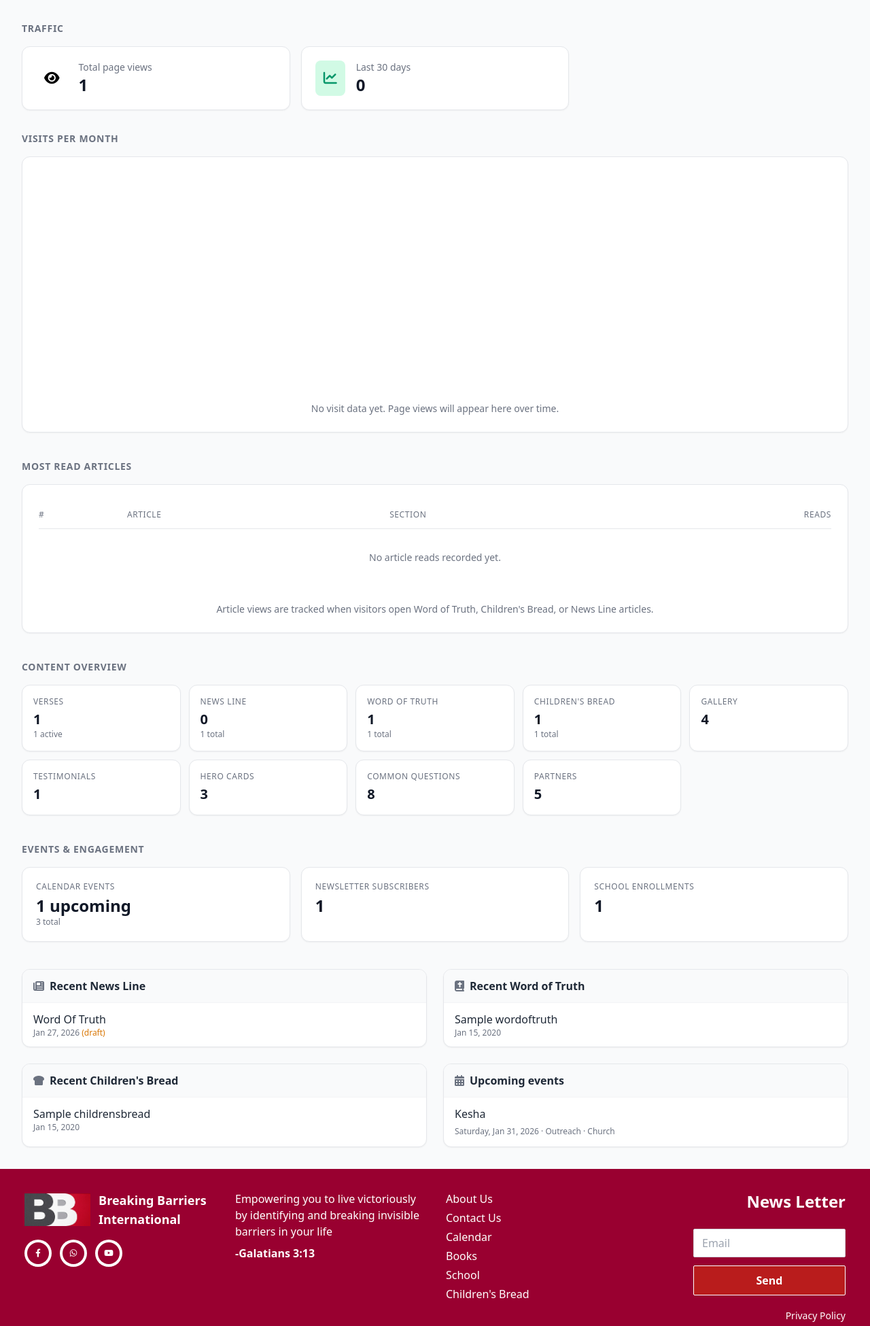
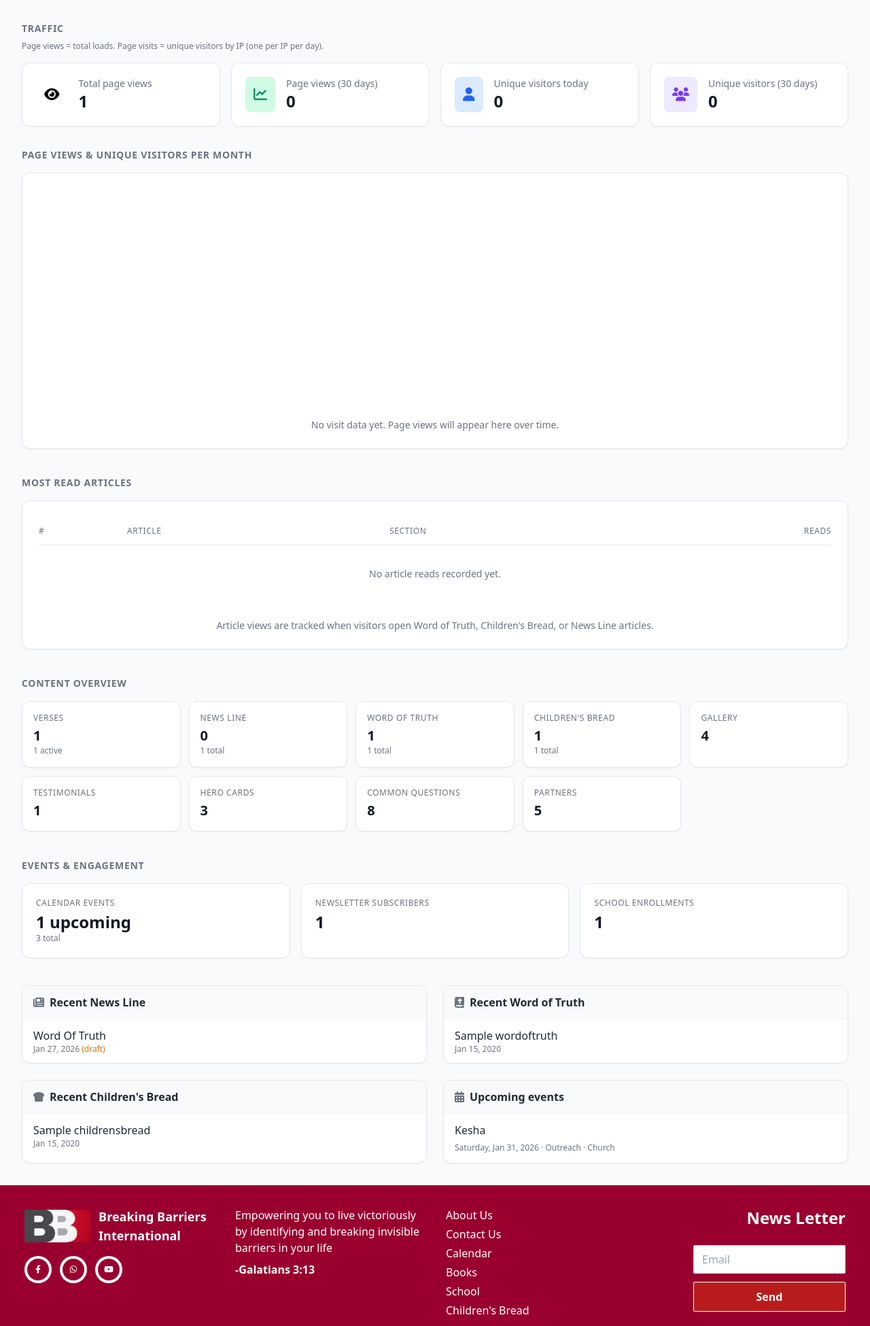
Before and after one commit to MukoyaKuya/Breaking-Barriers-, a Django app: page /analytics/ in a window 1280 px wide. Shown: the part 233-2183 px from the top of the page at 68% size. Run offline with Django 5.2, Linux system fonts and the light colour scheme; a user stored in the database is signed in; data comes from the database, SQL or seed files in the repository; tables that the repository leaves empty hold one stand-in row (values such as "Sample post"); a map, chart or similar area stays blank; parts of the project's set-up code (start-up, migrations or seed data) failed here and were passed over; some libraries are stand-ins or nearby versions.

Commit message:
Analytics: page visits by IP, YouTube thumbnails, PageView middleware, deployment docs

```diff
--- a/church/middleware.py
+++ b/church/middleware.py
@@ -2,8 +2,17 @@
 from django.utils.deprecation import MiddlewareMixin
 
 
+def get_client_ip(request):
+    """Return the client IP for the request (handles X-Forwarded-For behind proxies)."""
+    xff = request.META.get('HTTP_X_FORWARDED_FOR')
+    if xff:
+        # First IP is the client when behind a proxy
+        return xff.split(',')[0].strip() or request.META.get('REMOTE_ADDR', '') or None
+    return request.META.get('REMOTE_ADDR') or None
+
+
 class PageViewMiddleware(MiddlewareMixin):
-    """Log a page view for each request (for visits-per-month analytics)."""
+    """Log a page view for each request (for visits-per-month and unique-visitor analytics)."""
     # Paths we don't log (admin, static, API, analytics)
     SKIP_PREFIXES = ('/admin/', '/static/', '/media/', '/analytics/', '/__debug__/', '/health/', '/favicon.ico')
 
@@ -15,7 +24,7 @@ class PageViewMiddleware(MiddlewareMixin):
             return response
         try:
             from .models import PageView
-            PageView.objects.create(path=path[:500])
+            PageView.objects.create(path=path[:500], ip_address=get_client_ip(request))
         except Exception:
             pass  # Don't break the request if DB/logging fails
         return response
--- a/church/models.py
+++ b/church/models.py
@@ -587,9 +587,15 @@ class FAQ(models.Model):
 
 
 class PageView(models.Model):
-    """Tracks page views for analytics: visits per month and most-read articles."""
+    """Tracks page views for analytics: visits per month, unique visitors (by IP), and most-read articles."""
     viewed_at = models.DateTimeField(auto_now_add=True, db_index=True)
     path = models.CharField(max_length=500, db_index=True)
+    ip_address = models.GenericIPAddressField(
+        null=True,
+        blank=True,
+        db_index=True,
+        help_text='Visitor IP for unique visit tracking (one visit per IP per day)',
+    )
     content_type = models.CharField(max_length=50, null=True, blank=True, db_index=True,
         help_text='Model name for article views: wordoftruth, childrensbread, news')
     object_id = models.PositiveIntegerField(null=True, blank=True, db_index=True,
@@ -602,6 +608,7 @@ class PageView(models.Model):
         indexes = [
             models.Index(fields=['content_type', 'object_id']),
             models.Index(fields=['-viewed_at']),
+            models.Index(fields=['ip_address', '-viewed_at']),
         ]
 
 
--- a/church/templates/church/analytics.html
+++ b/church/templates/church/analytics.html
@@ -22,10 +22,11 @@
             </a>
         </header>
 
-        <!-- Traffic summary (page views) -->
+        <!-- Traffic: page views vs page visits (unique IPs) -->
         <section class="mb-8">
-            <h2 class="text-sm font-semibold uppercase tracking-wider text-gray-500 mb-4">Traffic</h2>
-            <div class="grid grid-cols-1 gap-4 sm:grid-cols-2 lg:grid-cols-3">
+            <h2 class="text-sm font-semibold uppercase tracking-wider text-gray-500 mb-2">Traffic</h2>
+            <p class="text-xs text-gray-500 mb-4">Page views = total loads. Page visits = unique visitors by IP (one per IP per day).</p>
+            <div class="grid grid-cols-1 gap-4 sm:grid-cols-2 lg:grid-cols-4">
                 <div class="overflow-hidden rounded-xl border border-gray-200 bg-white shadow-sm">
                     <div class="p-5">
                         <div class="flex items-center">
@@ -46,8 +47,34 @@
                                 <i class="fas fa-chart-line text-emerald-600 text-xl"></i>
                             </div>
                             <div class="ml-4">
-                                <p class="text-sm font-medium text-gray-500">Last 30 days</p>
+                                <p class="text-sm font-medium text-gray-500">Page views (30 days)</p>
                                 <p class="text-2xl font-bold text-gray-900">{{ stats.page_views_last_30_days|default:0 }}</p>
+                            </div>
+                        </div>
+                    </div>
+                </div>
+                <div class="overflow-hidden rounded-xl border border-gray-200 bg-white shadow-sm">
+                    <div class="p-5">
+                        <div class="flex items-center">
+                            <div class="flex-shrink-0 rounded-lg bg-blue-100 p-3">
+                                <i class="fas fa-user text-blue-600 text-xl"></i>
+                            </div>
+                            <div class="ml-4">
+                                <p class="text-sm font-medium text-gray-500">Unique visitors today</p>
+                                <p class="text-2xl font-bold text-gray-900">{{ stats.unique_visitors_today|default:0 }}</p>
+                            </div>
+                        </div>
+                    </div>
+                </div>
+                <div class="overflow-hidden rounded-xl border border-gray-200 bg-white shadow-sm">
+                    <div class="p-5">
+                        <div class="flex items-center">
+                            <div class="flex-shrink-0 rounded-lg bg-violet-100 p-3">
+                                <i class="fas fa-users text-violet-600 text-xl"></i>
+                            </div>
+                            <div class="ml-4">
+                                <p class="text-sm font-medium text-gray-500">Unique visitors (30 days)</p>
+                                <p class="text-2xl font-bold text-gray-900">{{ stats.unique_visitors_last_30_days|default:0 }}</p>
                             </div>
                         </div>
                     </div>
@@ -55,9 +82,9 @@
             </div>
         </section>
 
-        <!-- Visits per month graph -->
+        <!-- Page views & unique visitors per month graph -->
         <section class="mb-10">
-            <h2 class="text-sm font-semibold uppercase tracking-wider text-gray-500 mb-4">Visits per month</h2>
+            <h2 class="text-sm font-semibold uppercase tracking-wider text-gray-500 mb-4">Page views & unique visitors per month</h2>
             <div class="overflow-hidden rounded-xl border border-gray-200 bg-white p-6 shadow-sm">
                 <div class="h-80">
                     <canvas id="visitsPerMonthChart" width="400" height="300"></canvas>
@@ -252,6 +279,7 @@
 <script src="https://cdn.jsdelivr.net/npm/chart.js@4.4.1/dist/chart.umd.min.js"></script>
 {{ visits_per_month_labels|json_script:"visits-month-labels" }}
 {{ visits_per_month_data|json_script:"visits-month-data" }}
+{{ visits_per_month_unique_data|json_script:"visits-month-unique-data" }}
 {{ most_read_titles|json_script:"most-read-titles" }}
 {{ most_read_counts|json_script:"most-read-counts" }}
 
@@ -259,28 +287,43 @@
 (function() {
     const labelsEl = document.getElementById('visits-month-labels');
     const dataEl = document.getElementById('visits-month-data');
+    const uniqueDataEl = document.getElementById('visits-month-unique-data');
     const labels = labelsEl ? JSON.parse(labelsEl.textContent) : [];
     const data = dataEl ? JSON.parse(dataEl.textContent) : [];
+    const uniqueData = uniqueDataEl ? JSON.parse(uniqueDataEl.textContent) : [];
 
-    if (labels.length && data.length) {
+    if (labels.length && (data.length || uniqueData.length)) {
         const ctx = document.getElementById('visitsPerMonthChart').getContext('2d');
+        const datasets = [];
+        if (data.length) {
+            datasets.push({
+                label: 'Page views',
+                data: data,
+                backgroundColor: 'rgba(153, 0, 48, 0.7)',
+                borderColor: 'rgb(153, 0, 48)',
+                borderWidth: 1
+            });
+        }
+        if (uniqueData.length) {
+            datasets.push({
+                label: 'Unique visitors (by IP)',
+                data: uniqueData,
+                backgroundColor: 'rgba(124, 58, 237, 0.7)',
+                borderColor: 'rgb(124, 58, 237)',
+                borderWidth: 1
+            });
+        }
         new Chart(ctx, {
             type: 'bar',
             data: {
                 labels: labels,
-                datasets: [{
-                    label: 'Page views',
-                    data: data,
-                    backgroundColor: 'rgba(153, 0, 48, 0.7)',
-                    borderColor: 'rgb(153, 0, 48)',
-                    borderWidth: 1
-                }]
+                datasets: datasets
             },
             options: {
                 responsive: true,
                 maintainAspectRatio: false,
                 plugins: {
-                    legend: { display: false }
+                    legend: { display: datasets.length > 1 }
                 },
                 scales: {
                     y: {
--- a/church/views.py
+++ b/church/views.py
@@ -48,6 +48,7 @@ from django.contrib.admin.views.decorators import staff_member_required
 from django.views.decorators.csrf import csrf_exempt
 from django.utils import timezone
 from .cache_decorators import cache_page_for_anonymous
+from .middleware import get_client_ip
 
 
 @cache_page_for_anonymous(60 * 15)  # Cache for 15 minutes (anonymous users only)
@@ -186,6 +187,7 @@ def news_detail_view(request, slug):
     try:
         PageView.objects.create(
             path=request.path[:500],
+            ip_address=get_client_ip(request),
             content_type='news',
             object_id=news_item.pk,
         )
@@ -368,6 +370,7 @@ def word_of_truth_detail_view(request, slug):
     try:
         PageView.objects.create(
             path=request.path[:500],
+            ip_address=get_client_ip(request),
             content_type='wordoftruth',
             object_id=word_of_truth.pk,
         )
@@ -813,6 +816,7 @@ def childrens_bread_detail_view(request, slug):
     try:
         PageView.objects.create(
             path=request.path[:500],
+            ip_address=get_client_ip(request),
             content_type='childrensbread',
             object_id=article.pk,
         )
@@ -918,7 +922,17 @@ def analytics_view(request):
         'school_enrollments': SchoolMinistryEnrollment.objects.count(),
     }
 
-    # Visits per month (last 12 months) for graph
+    # Page views vs page visits (unique IPs)
+    stats['unique_visitors_today'] = PageView.objects.filter(
+        viewed_at__date=timezone.now().date(),
+        ip_address__isnull=False,
+    ).values('ip_address').distinct().count()
+    stats['unique_visitors_last_30_days'] = PageView.objects.filter(
+        viewed_at__gte=timezone.now() - timezone.timedelta(days=30),
+        ip_address__isnull=False,
+    ).values('ip_address').distinct().count()
+
+    # Visits per month (last 12 months) for graph: page views + unique visitors per month
     twelve_months_ago = timezone.now() - timezone.timedelta(days=365)
     visits_by_month = (
         PageView.objects.filter(viewed_at__gte=twelve_months_ago)
@@ -927,11 +941,21 @@ def analytics_view(request):
         .annotate(count=Count('id'))
         .order_by('month')
     )
+    unique_by_month = (
+        PageView.objects.filter(viewed_at__gte=twelve_months_ago, ip_address__isnull=False)
+        .annotate(month=TruncMonth('viewed_at'))
+        .values('month')
+        .annotate(count=Count('ip_address', distinct=True))
+        .order_by('month')
+    )
+    month_to_unique = {row['month']: row['count'] for row in unique_by_month}
     visits_per_month_labels = []
     visits_per_month_data = []
+    visits_per_month_unique_data = []
     for row in visits_by_month:
         visits_per_month_labels.append(row['month'].strftime('%b %Y'))
         visits_per_month_data.append(row['count'])
+        visits_per_month_unique_data.append(month_to_unique.get(row['month'], 0))
 
     # Most read articles (content_type + object_id with count)
     most_read_qs = (
@@ -969,6 +993,7 @@ def analytics_view(request):
         'stats': stats,
         'visits_per_month_labels': visits_per_month_labels,
         'visits_per_month_data': visits_per_month_data,
+        'visits_per_month_unique_data': visits_per_month_unique_data,
         'most_read_articles': most_read_articles,
         'most_read_titles': most_read_titles,
         'most_read_counts': most_read_counts,
```
Also changed, not shown: DEPLOY.md (added, +52 -0 lines), church/migrations/0032_pageview_ip_address.py (added).
